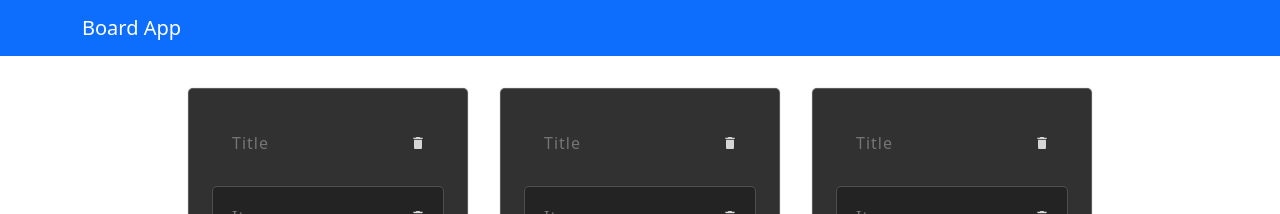
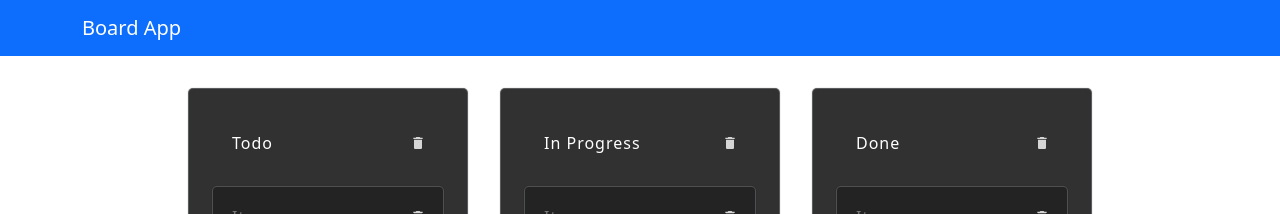
Before and after one commit to michal-1994/board-app, a React (Vite) app: page / in a window 1280 px wide. Shown: the top 214 px of the page. Built offline with nearby package versions, Linux system fonts and the light colour scheme; the HTML template or start-up script is replaced by a standard one.

Commit message:
add change list title method

```diff
--- a/src/components/Board.tsx
+++ b/src/components/Board.tsx
@@ -1,12 +1,39 @@
+import { useState } from 'react';
 import Container from 'react-bootstrap/Container';
 import AddListForm from './AddListForm';
 import List from './List';
 
+interface IList {
+    title: string;
+}
+
 const Board = () => {
-    const lists = [1, 2, 3];
+    const [lists, setLists] = useState<IList[]>([
+        {
+            title: 'Todo'
+        },
+        {
+            title: 'In Progress'
+        },
+        {
+            title: 'Done'
+        }
+    ]);
 
     const handleAddList = (listTitle: string) => {
         console.log('handleAddList listTitle: ', listTitle);
+    };
+
+    const handleChangeList = (listId: number, listTitle: string) => {
+        const newList = lists.map((list, index) => {
+            if (listId === index) {
+                return {
+                    title: listTitle
+                };
+            }
+            return list;
+        });
+        setLists(newList);
     };
 
     const handleRemoveList = (listId: number) => {
@@ -30,9 +57,11 @@ const Board = () => {
                     <List
                         key={index}
                         listId={index}
+                        listTitle={list.title}
                         onAddItem={handleAddItem}
                         onRemoveItem={handleRemoveItem}
                         onRemoveList={handleRemoveList}
+                        onChangeList={handleChangeList}
                     />
                 ))}
                 <AddListForm onAddList={handleAddList} />
--- a/src/components/List.tsx
+++ b/src/components/List.tsx
@@ -2,12 +2,24 @@ import AddItemForm from './AddItemForm';
 import Item from './Item';
 import ListTitleForm from './ListTitleForm';
 
-const List = ({ listId, onAddItem, onRemoveItem, onRemoveList }: any) => {
+const List = ({
+    listId,
+    listTitle,
+    onAddItem,
+    onRemoveItem,
+    onRemoveList,
+    onChangeList
+}: any) => {
     const items = [1, 2, 3];
 
     return (
         <div className="list">
-            <ListTitleForm listId={listId} onRemoveList={onRemoveList} />
+            <ListTitleForm
+                listId={listId}
+                listTitle={listTitle}
+                onRemoveList={onRemoveList}
+                onChangeList={onChangeList}
+            />
             {items.map((item, index) => (
                 <Item
                     key={index}
--- a/src/components/ListTitleForm.tsx
+++ b/src/components/ListTitleForm.tsx
@@ -1,9 +1,21 @@
 import { MdDelete } from 'react-icons/md';
 
-const ListTitleForm = ({ listId, onRemoveList }: any) => {
+const ListTitleForm = ({
+    listId,
+    listTitle,
+    onRemoveList,
+    onChangeList
+}: any) => {
     return (
         <div className="item">
-            <input type="text" placeholder="Title" />
+            <input
+                type="text"
+                placeholder="Title"
+                value={listTitle}
+                onChange={e => {
+                    onChangeList(listId, e.target.value);
+                }}
+            />
             <button
                 title="Remove List"
                 onClick={() => {
```
